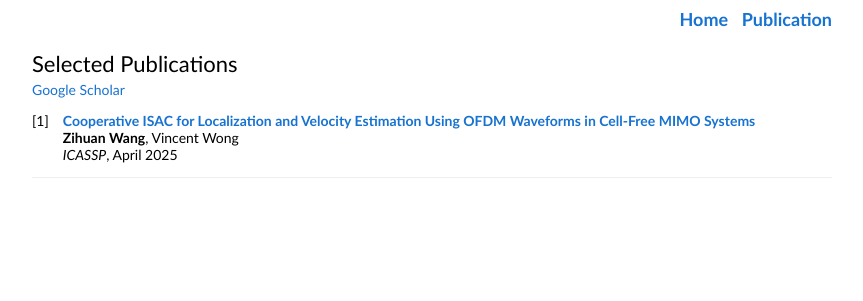
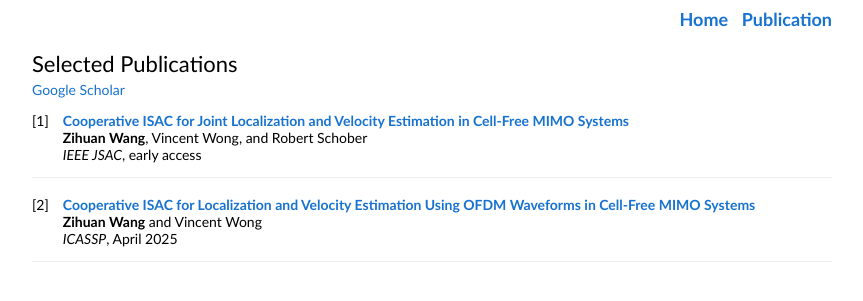
Before and after one commit to zihuanwang/zihuanwang.github.io, a Jekyll site: the page publication.html, which Jekyll copies as it is, in a window 1280 px wide. Shown: the top 301 px of the page, without its empty margins (208-1071 px from the left). Built offline with Jekyll 4.4.1, drawn with Linux system fonts in a browser that asks for light colours.

Commit message:
Update publication.html

```diff
--- a/publication.html
+++ b/publication.html
@@ -31,11 +31,23 @@
   <div class="pub-list">
 
     <div class="pub">
+      <a href="http://zihuanwang.github.io/files/WWS-JSAC-2025.pdf" class="papertitle">
+        Cooperative ISAC for Joint Localization and Velocity Estimation in Cell-Free MIMO Systems
+      </a>
+      <div class="pubmeta">
+        <strong>Zihuan Wang</strong>,
+        Vincent Wong, and Robert Schober
+        <br>
+        <em>IEEE JSAC</em>, early access
+      </div>
+    </div>
+
+    <div class="pub">
       <a href="http://zihuanwang.github.io/files/WW-ICASSP-2025.pdf" class="papertitle">
         Cooperative ISAC for Localization and Velocity Estimation Using OFDM Waveforms in Cell-Free MIMO Systems
       </a>
       <div class="pubmeta">
-        <strong>Zihuan Wang</strong>,
+        <strong>Zihuan Wang</strong> and
         Vincent Wong
         <br>
         <em>ICASSP</em>, April 2025
```
